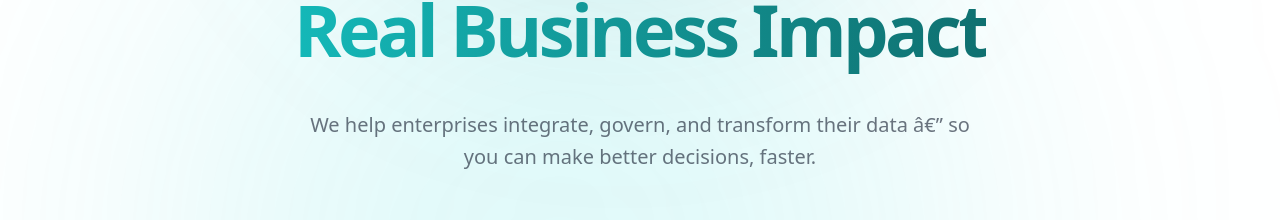
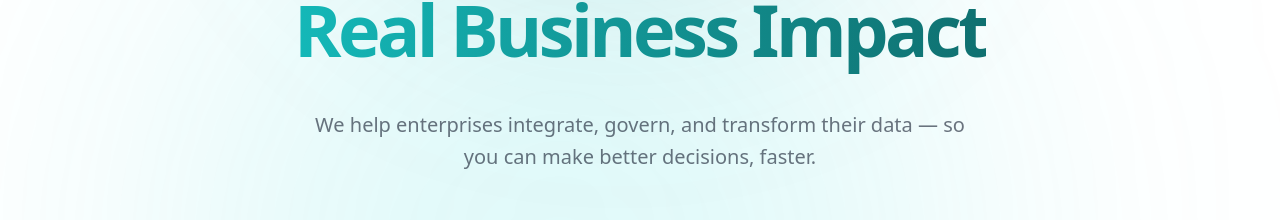
Before and after one commit to vishnusainzb97/Artha-redisgn, a Next.js app: page /Artha-redisgn/ in a window 1280 px wide. Shown: the part 318-538 px from the top of the page. Built offline with nearby package versions, Linux system fonts and the light colour scheme.

Commit message:
fix: typo in hero section text (mojibake em dash)

```diff
--- a/src/app/page.tsx
+++ b/src/app/page.tsx
@@ -54,7 +54,7 @@ export default function Home() {
                             <span className="text-gradient inline-block pb-2">Real Business Impact</span>
                         </motion.h1>
                         <motion.p variants={fadeIn} className="text-lg lg:text-xl text-foreground/60 mb-12 max-w-2xl leading-relaxed">
-                            We help enterprises integrate, govern, and transform their data â€” so you can make better decisions, faster.
+                            We help enterprises integrate, govern, and transform their data — so you can make better decisions, faster.
                         </motion.p>
                         <motion.div variants={fadeIn} className="flex flex-col sm:flex-row gap-6 items-center justify-center">
                             <Link href="/contact" className="h-14 px-8 rounded-full bg-primary-600 text-white font-semibold flex items-center gap-2 hover:bg-primary-700 hover:scale-[1.02] active:scale-[0.98] transition-all duration-300 shadow-xl shadow-primary-600/30 text-lg">
```
